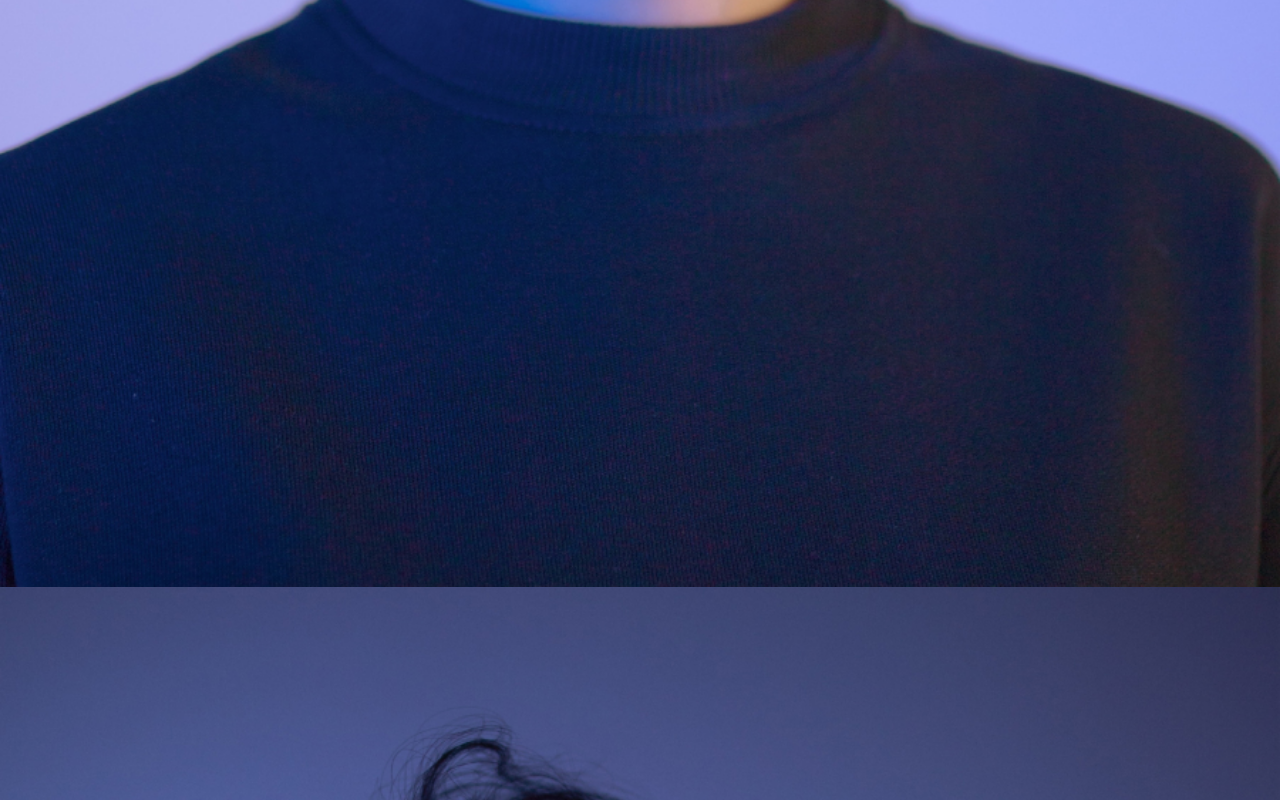
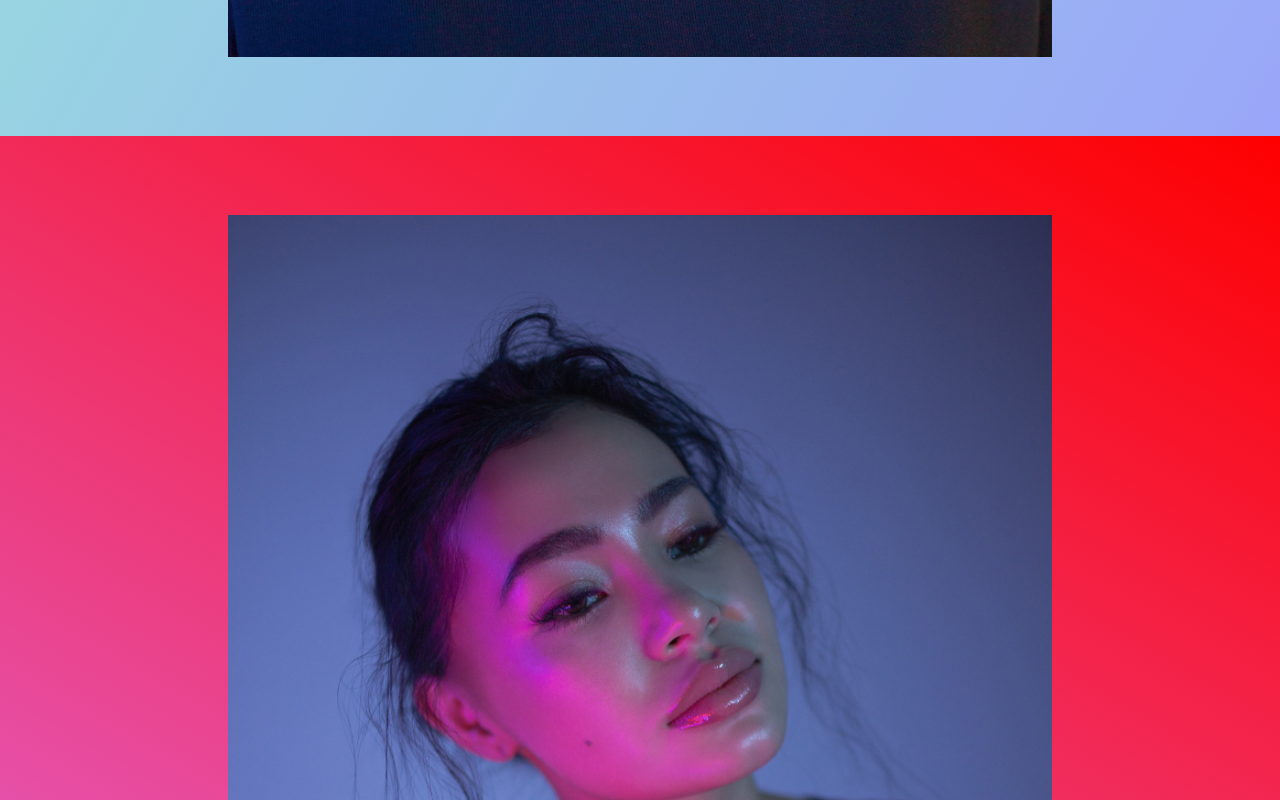
Before and after one commit to haroldao/experience-3d-image-rotation, a website built with Parcel: page index.html in a window 1280 px wide. Shown: the part 1120-1920 px from the top of the page. Built offline with nearby package versions, Linux system fonts and the light colour scheme.

Commit message:
update style

```diff
--- a/src/styles.scss
+++ b/src/styles.scss
@@ -6,7 +6,6 @@
 }
 
 body {
-  background-color: red;
   font-family: sans-serif;
 }
 
@@ -15,11 +14,18 @@ h1{
 }
 
 img{
-  width: 100vw;
   max-width: 100%;
   vertical-align: middle;
 }
 
 section{
-  min-height: 100vh;
+  height: 100vh;
+  display: flex;
+  align-items: center;
+  justify-content: center;
+  padding: calc(10vw + 100px);
+  background-image: linear-gradient(120deg, #97ebd6, #9aa6f9);
+  &:nth-child(2n){
+    background-image: linear-gradient(30deg, #dc72ef, #fe0000);
+  }
 }
```
